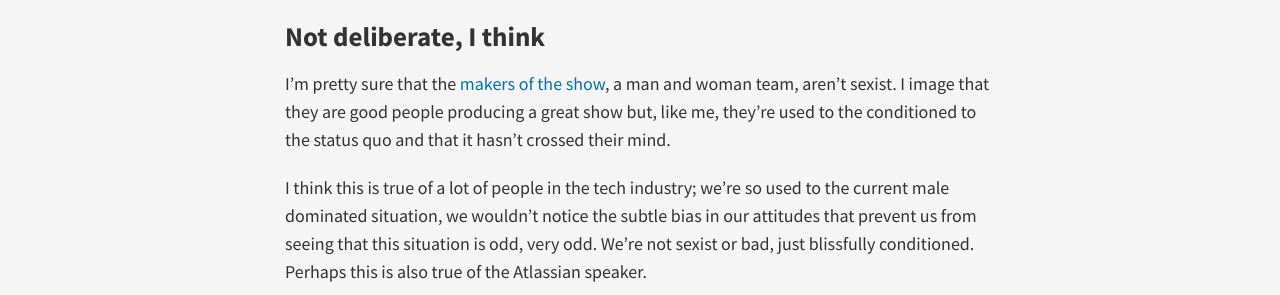
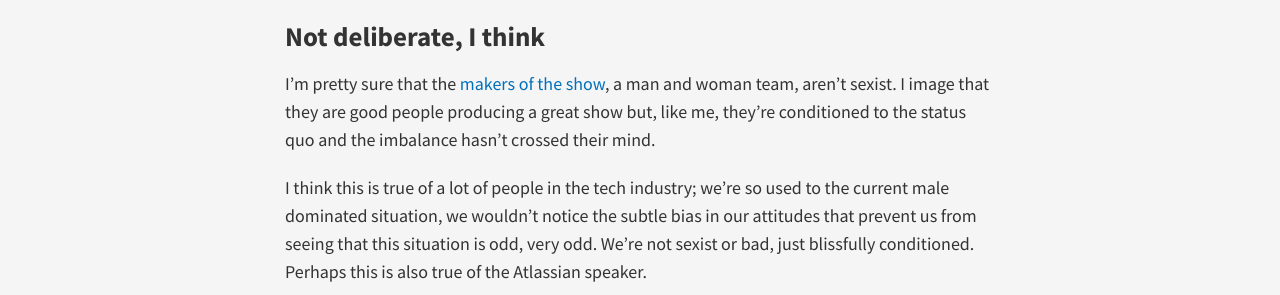
Before and after one commit to DominicWatson/dominicwatson.github.io, a Jekyll site: the page built from _posts/2015-06-20-the-octonauts-and-the-tech-industry.markdown, in a window 1280 px wide. Shown: the part 930-1225 px from the top of the page. Built offline with Jekyll 4.4.1, drawn with Linux system fonts in a browser that asks for light colours; Markdown is read by kramdown in place of the engine named in the settings; comment, search, counter and statistics services are not loaded.

Commit message:
Grammar fix

```diff
--- a/_posts/2015-06-20-the-octonauts-and-the-tech-industry.markdown
+++ b/_posts/2015-06-20-the-octonauts-and-the-tech-industry.markdown
@@ -23,7 +23,7 @@ It's a gender neutral, pre-school show, but even that shouldn't matter (see the
 
 # Not deliberate, I think
 
-I'm pretty sure that the [makers of the show](http://www.octonauts.com/meomi.html), a man and woman team, aren't sexist. I image that they are good people producing a great show but, like me, they're used to the conditioned to the status quo and that it hasn't crossed their mind.
+I'm pretty sure that the [makers of the show](http://www.octonauts.com/meomi.html), a man and woman team, aren't sexist. I image that they are good people producing a great show but, like me, they're conditioned to the status quo and the imbalance hasn't crossed their mind.
 
 I think this is true of a lot of people in the tech industry; we're so used to the current male dominated situation, we wouldn't notice the subtle bias in our attitudes that prevent us from seeing that this situation is odd, very odd. We're not sexist or bad, just blissfully conditioned. Perhaps this is also true of the Atlassian speaker.
 
```
